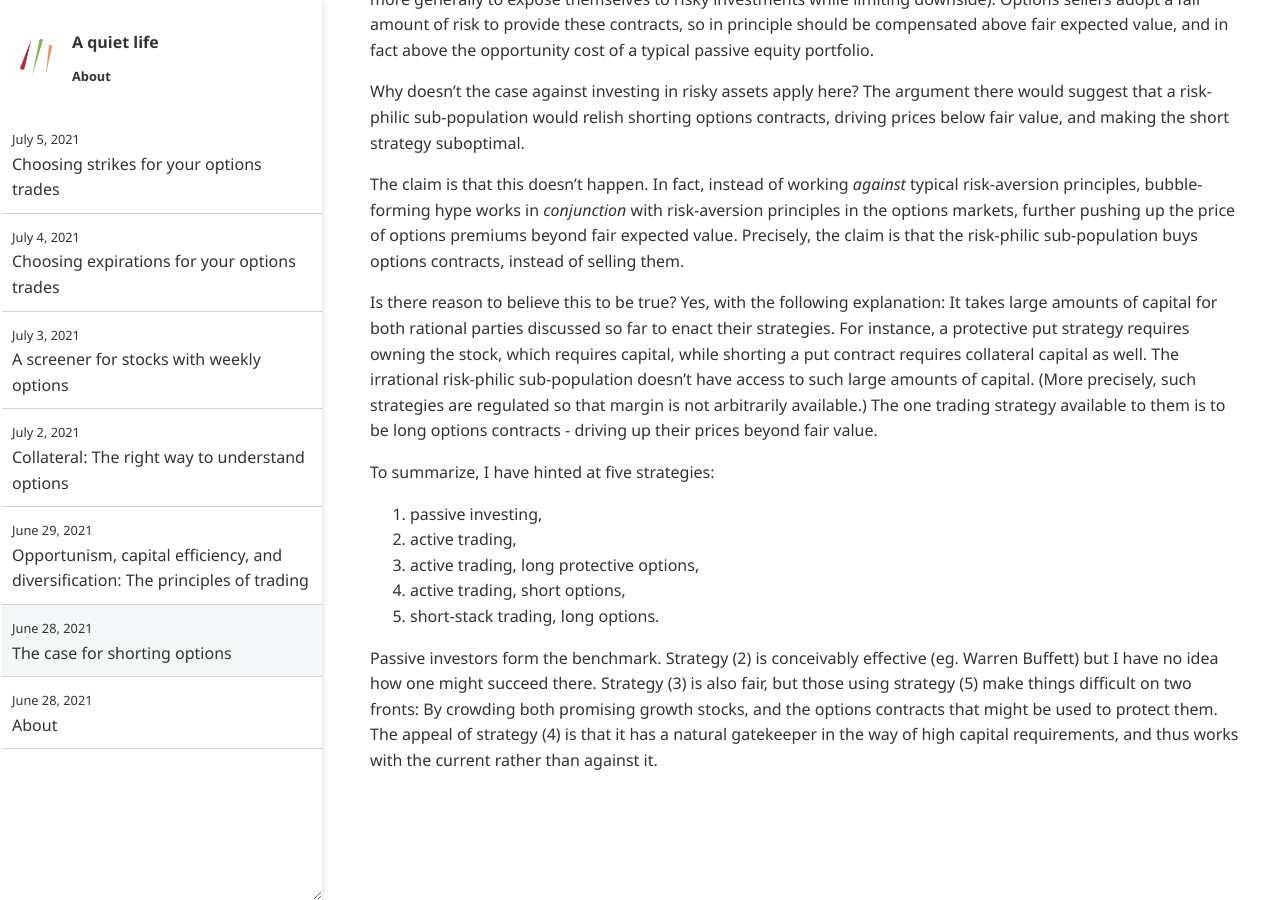
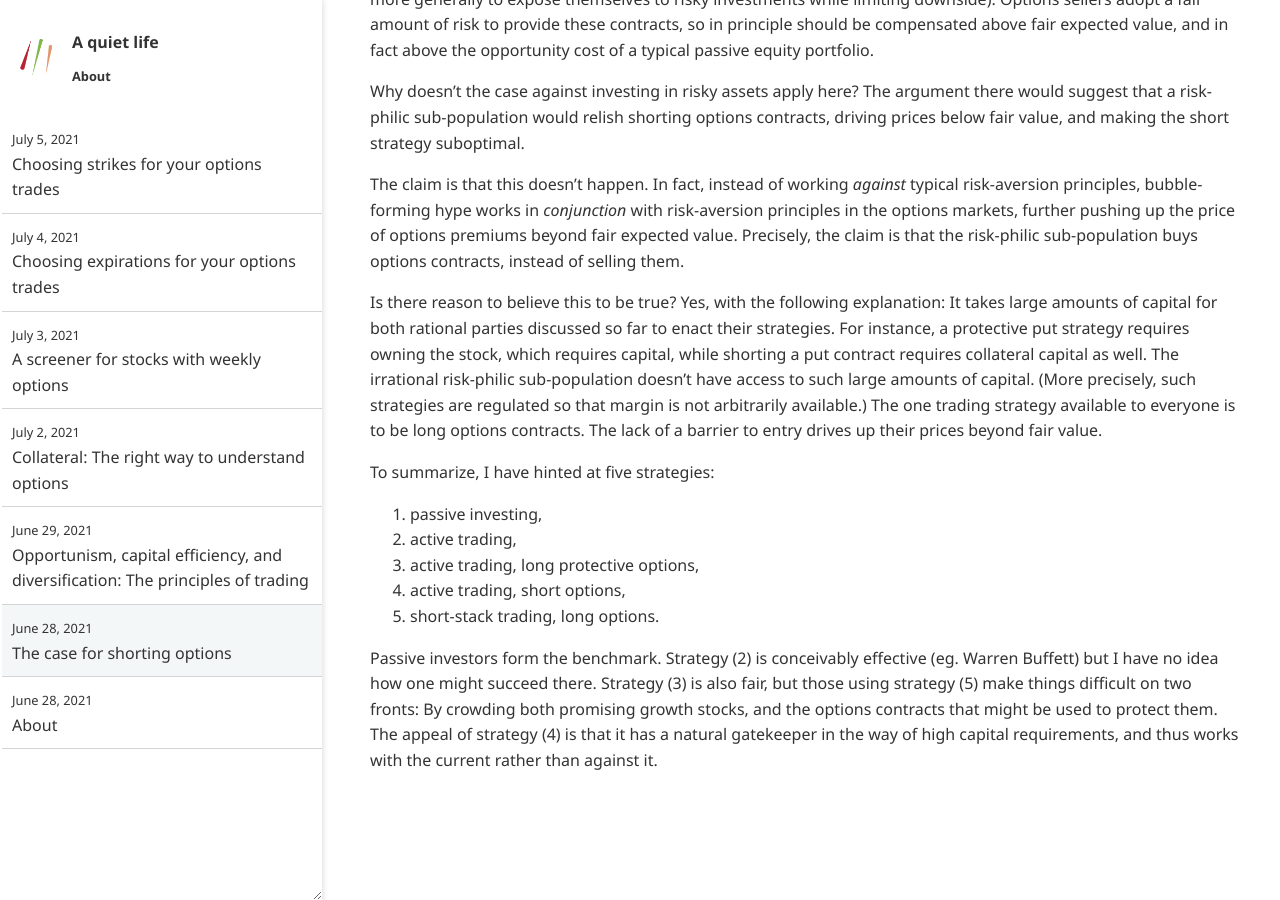
Before and after one commit to ansyblenetwork/aquietlife, a Jekyll site: the page built from _posts/2021-06-28-case-for-trading.md, in a window 1280 px wide and 900 px high, scrolled down 1396 px. Built offline with Jekyll 4.4.1, drawn with Linux system fonts in a browser that asks for light colours.

Commit message:
Update 2021-06-28-case-for-trading.md

```diff
--- a/_posts/2021-06-28-case-for-trading.md
+++ b/_posts/2021-06-28-case-for-trading.md
@@ -45,7 +45,7 @@
 
 The claim is that this doesn't happen. In fact, instead of working _against_ typical risk-aversion principles, bubble-forming hype works in _conjunction_ with risk-aversion principles in the options markets, further pushing up the price of options premiums beyond fair expected value. Precisely, the claim is that the risk-philic sub-population buys options contracts, instead of selling them.
 
-Is there reason to believe this to be true? Yes, with the following explanation: It takes large amounts of capital for both rational parties discussed so far to enact their strategies. For instance, a protective put strategy requires owning the stock, which requires capital, while shorting a put contract requires collateral capital as well. The irrational risk-philic sub-population doesn't have access to such large amounts of capital. (More precisely, such strategies are regulated so that margin is not arbitrarily available.) The one trading strategy available to them is to be long options contracts - driving up their prices beyond fair value.
+Is there reason to believe this to be true? Yes, with the following explanation: It takes large amounts of capital for both rational parties discussed so far to enact their strategies. For instance, a protective put strategy requires owning the stock, which requires capital, while shorting a put contract requires collateral capital as well. The irrational risk-philic sub-population doesn't have access to such large amounts of capital. (More precisely, such strategies are regulated so that margin is not arbitrarily available.) The one trading strategy available to everyone is to be long options contracts. The lack of a barrier to entry drives up their prices beyond fair value.
 
 To summarize, I have hinted at five strategies:
 
```
